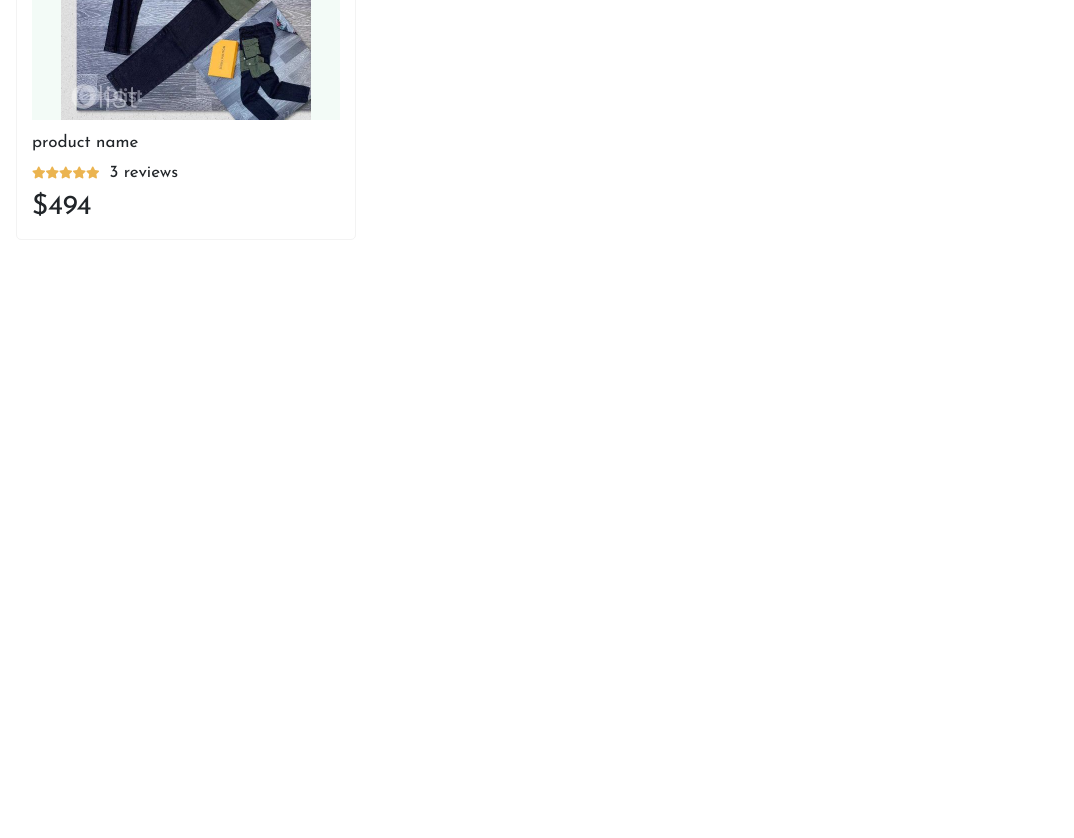
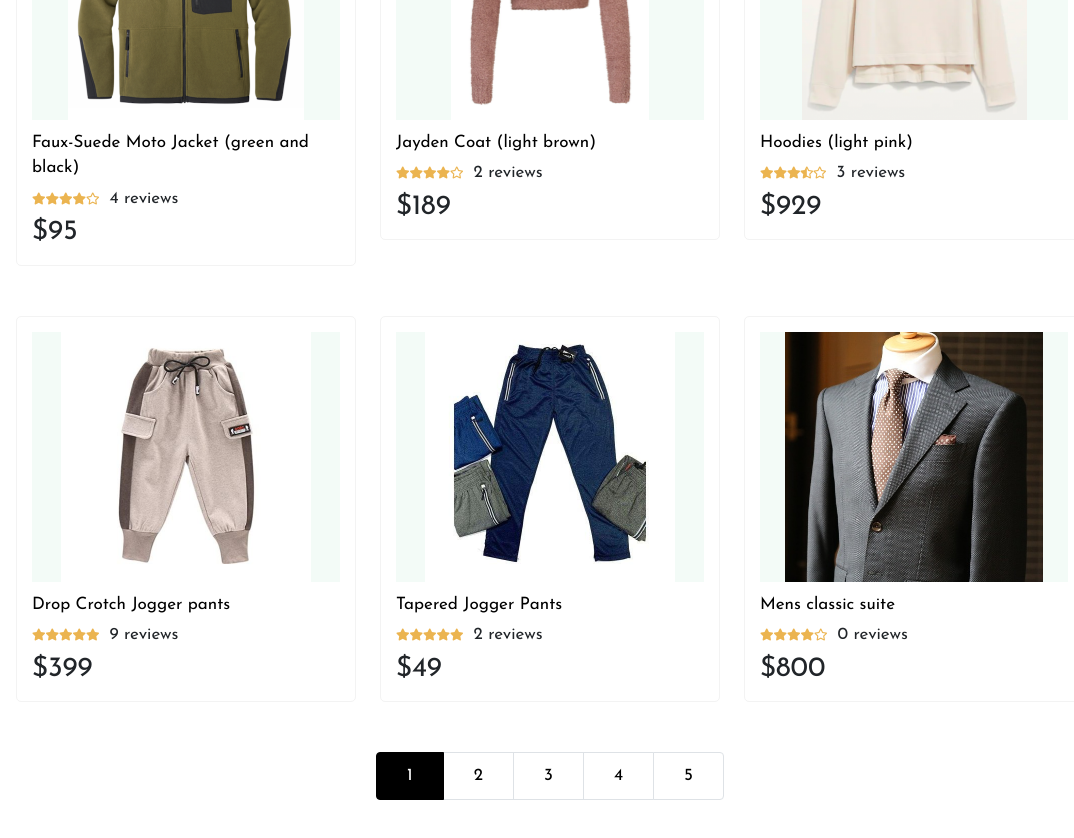
Before and after one commit to d-rigel/shopping_store, a React (Create React App) app: page / in a window 1280 px wide. Shown: the part 300-1138 px from the top of the page, without its empty margins (90-1164 px from the left). Before the commit the page ends 800 px from the top, so only its background shows below. Built offline with nearby package versions, Linux system fonts and the light colour scheme.

Commit message:
implemented pagination

```diff
--- a/src/components/header/Header.js
+++ b/src/components/header/Header.js
@@ -52,7 +52,7 @@
                       data-toggle="dropdown"
                       aria-haspopup="true"
                       aria-expanded="false">
-                      <i class="fas fa-user"></i>
+                      <i className="fas fa-user"></i>
                     </button>
                     <div className="dropdown-menu">
                       <Link className="dropdown-item" to="/profile">
--- /dev/null
+++ b/src/components/homeComponents/Pagination.js
@@ -0,0 +1,36 @@
+import React from "react";
+import { Link } from "react-router-dom";
+
+export const Pagination = () => {
+  return (
+    <nav>
+      <ul className="pagination justify-content-center">
+        <li className={`page-item active`}>
+          <Link className="page-link" to={"#"}>
+            1
+          </Link>
+        </li>
+        <li className={`page-item`}>
+          <Link className="page-link" to={"#"}>
+            2
+          </Link>
+        </li>
+        <li className={`page-item`}>
+          <Link className="page-link" to={"#"}>
+            3
+          </Link>
+        </li>
+        <li className={`page-item`}>
+          <Link className="page-link" to={"#"}>
+            4
+          </Link>
+        </li>
+        <li className={`page-item`}>
+          <Link className="page-link" to={"#"}>
+            5
+          </Link>
+        </li>
+      </ul>
+    </nav>
+  );
+};
--- a/src/components/homeComponents/ShopSection.js
+++ b/src/components/homeComponents/ShopSection.js
@@ -1,7 +1,10 @@
 import React from "react";
 import { Rating } from "./Rating";
-
+import { Link } from "react-router-dom";
+import products from "../../data/products";
+import { Pagination } from "./Pagination";
 export const ShopSection = () => {
+  console.log(products);
   return (
     <>
       <div className="container">
@@ -9,21 +12,34 @@
           <div className="row">
             <div className="col-lg-12 col-md-12 article">
               <div className="shopcontainer row">
-                <div className="shop col-lg-4 col-md-6 col-sm-6">
+                {products.map((product) => (
+                  <div
+                    className="shop col-lg-4 col-md-6 col-sm-6"
+                    key={product._id}>
                     <div className="border-product">
                       <div className="shopBack">
-                      <img src="/images/6.png" alt="first product" />
+                        <Link to={`/products/${product._id}`}>
+                          <img src={product.image} alt={product.name} />
+                        </Link>
                       </div>
 
                       <div className="shoptext">
-                      <p>product name</p>
+                        <Link to={`/product/${product._id}`}>
+                          <p>{product.name}</p>
+                        </Link>
                       </div>
 
-                    <Rating value={5} text={`${3} reviews`} />
+                      <Rating
+                        value={product.rating}
+                        text={`${product.numReviews} reviews`}
+                      />
 
-                    <h3>$494</h3>
+                      <h3>${product.price}</h3>
                     </div>
                   </div>
+                ))}
+                {/* pagination */}
+                <Pagination />
               </div>
             </div>
           </div>
--- a/src/data/products.js
+++ b/src/data/products.js
@@ -46,7 +46,7 @@
   {
     _id: "5",
     name: "Tapered Jogger Pants",
-    image: "/images/2.png",
+    image: "/images/5.png",
     description:
       "Lorem Ipsum is simply dummy text of the printing and typesetting industry. Lorem Ipsum has been the industry's standard dummy text ever since the 1500s, when an unknown printer took a galley of type and scrambled it to make a type specimen book",
     price: 49,
--- a/src/screens/SingleProduct.js
+++ b/src/screens/SingleProduct.js
@@ -2,7 +2,10 @@
 import { Header } from "../components/header/Header";
 import { Rating } from "../components/homeComponents/Rating";
 import { Message } from "../components/LoadingComps/ErrorMsg";
-export const SingleProduct = () => {
+import products from "../data/products";
+import { Link } from "react-router-dom";
+export const SingleProduct = ({ match }) => {
+  const product = products.find((p) => p._id === match.params.id);
   return (
     <>
       <Header />
@@ -10,41 +13,53 @@
         <div className="row">
           <div className="col-md-6">
             <div className="single-image">
-              <img src="/images/7.png" alt="product name" />
+              <img src={product.image} alt={product.name} />
             </div>
           </div>
           <div className="col-md-6">
             <div className="product-dtl">
               <div className="product-info">
-                <div className="product-name"> product name</div>
+                <div className="product-name">{product.name}</div>
               </div>
-              <p>Product description</p>
+              <p>{product.description}</p>
 
               <div className="product-count col-lg-7 ">
                 <div className="flex-box d-flex justify-content-between align-items-center ">
                   <h6>Price</h6>
-                  <span>$559</span>
+                  <span>${product.price}</span>
                 </div>
 
                 <div className="flex-box d-flex justify-content-between align-items-center">
                   <h6>Status</h6>
+                  {product.countInStock > 0 ? (
                     <span> In Stock</span>
+                  ) : (
                     <span> unavailable</span>
+                  )}
                 </div>
 
                 <div className="flex-box d-flex justify-content-between align-items-center">
                   <h6>Reviews</h6>
-                  <Rating value={4} text={`${5} reviews`} />
+                  <Rating
+                    value={product.rating}
+                    text={`${product.numReviews} reviews`}
+                  />
                 </div>
+                {product.countInStock > 0 ? (
                   <>
                     <div className="flex-box d-flex justify-content-between align-items-center">
                       <h6>Quantity</h6>
                       <select>
-                      <option value={3}>4</option>
+                        {[...Array(product.countInStock).keys()].map((x) => (
+                          <option key={x + 1} value={x + 1}>
+                            {x + 1}
+                          </option>
+                        ))}
                       </select>
                     </div>
                     <button className="round-black-btn">Add To Cart</button>
                   </>
+                ) : null}
               </div>
             </div>
           </div>
@@ -97,10 +112,10 @@
               <div className="my-3">
                 <Message variant={"alert-warning"}>
                   Please{" "}
-                  {/* <Link to="/login">
+                  <Link to="/login">
                     " <strong>Login</strong> "
-                </Link>{" "} */}
-                  login to write a review{" "}
+                  </Link>{" "}
+                  to write a review{" "}
                 </Message>
               </div>
             </div>
```
Lines whose indentation alone changed are shown as unchanged.
